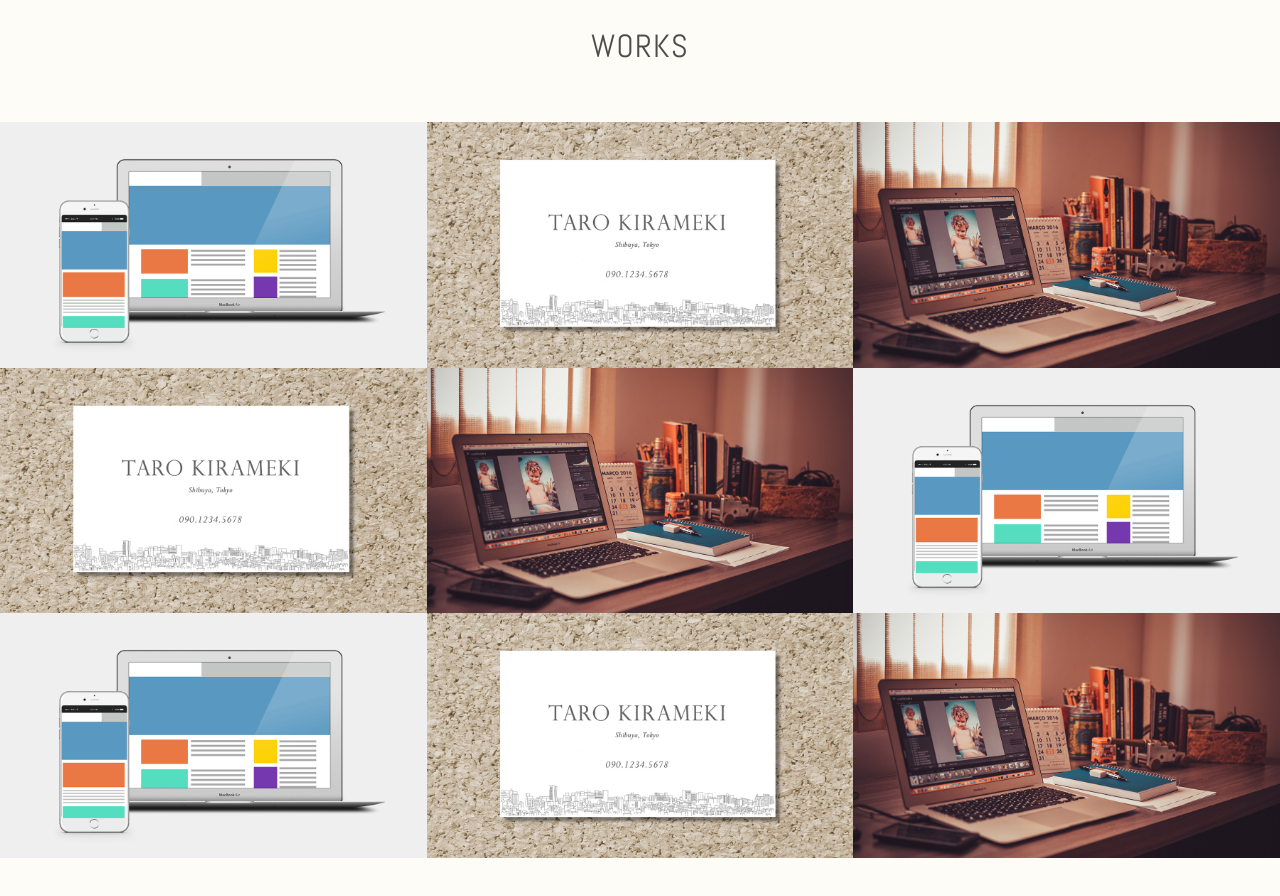
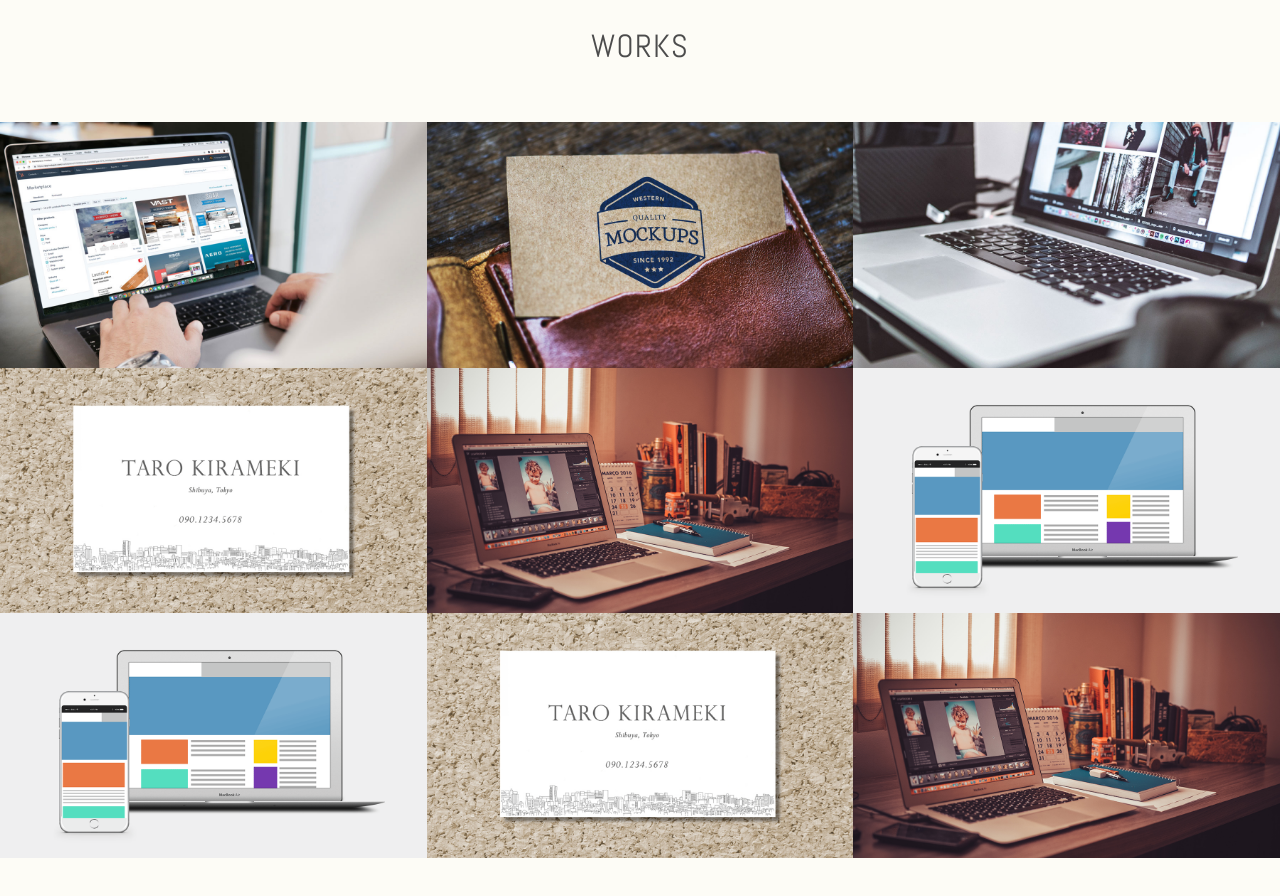
Before and after one commit to masatomaz/masatomaz.github.io, a plain HTML site: page index.html in a window 1280 px wide. Shown: the part 1140-2036 px from the top of the page. Drawn offline with nearby package versions, Linux system fonts and the light colour scheme.

Commit message:
add work image

```diff
--- a/index.html
+++ b/index.html
@@ -48,7 +48,7 @@
                 <h2 class="text-center">Works</h2>
                 <div class="works-box">
                     <a href="#">
-                        <img src="./images/img_work_site.png" alt="株式会社きらめき コーポレートサイト様 Webサイトデザイン">
+                        <img src="./images/campaign-creators-1166990-unsplash.jpg" alt="株式会社きらめき コーポレートサイト様 Webサイトデザイン">
                         <div class="works-box-inner">
                             <div class="text-center">
                                 <h3>株式会社きらめき コーポレートサイト</h3>
@@ -60,7 +60,7 @@
                 </div>
                 <div class="works-box">
                     <a href="#">
-                        <img src="./images/img_work_card.jpg" alt="きらめき太郎様 名刺デザイン">
+                        <img src="./images/business-card-card-close-up-704150.jpg" alt="きらめき太郎様 名刺デザイン">
                         <div class="works-box-inner">
                             <div class="text-center">
                                 <h3>きらめき太郎様 名刺</h3>
@@ -72,7 +72,7 @@
                 </div>
                 <div class="works-box">
                     <a href="#">
-                        <img src="./images/img_work_blog.jpg" alt="WordPressオリジナルテーマ">
+                        <img src="./images/vitaly-sacred-1339989-unsplash.jpg" alt="WordPressオリジナルテーマ">
                         <div class="works-box-inner">
                             <div class="text-center">
                                 <h3>ブログデザイン</h3>
```
